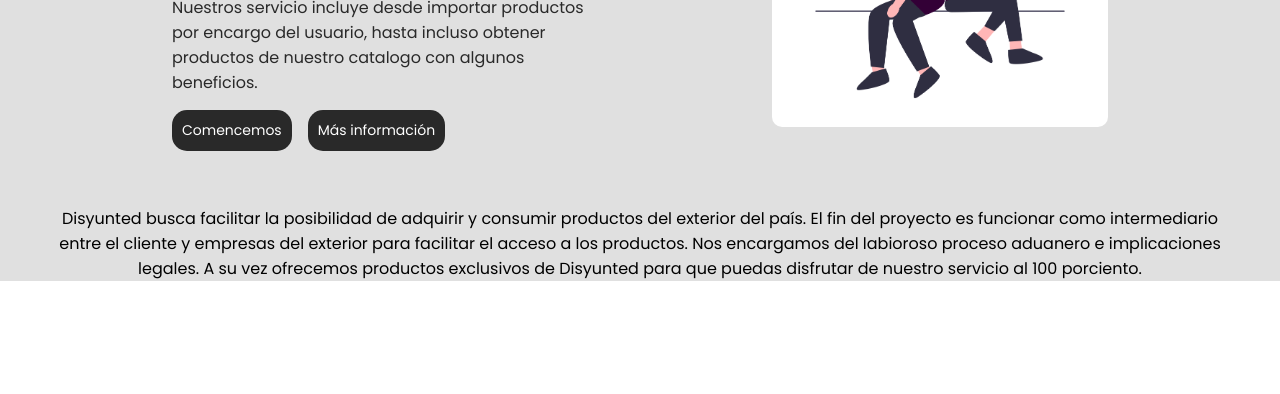
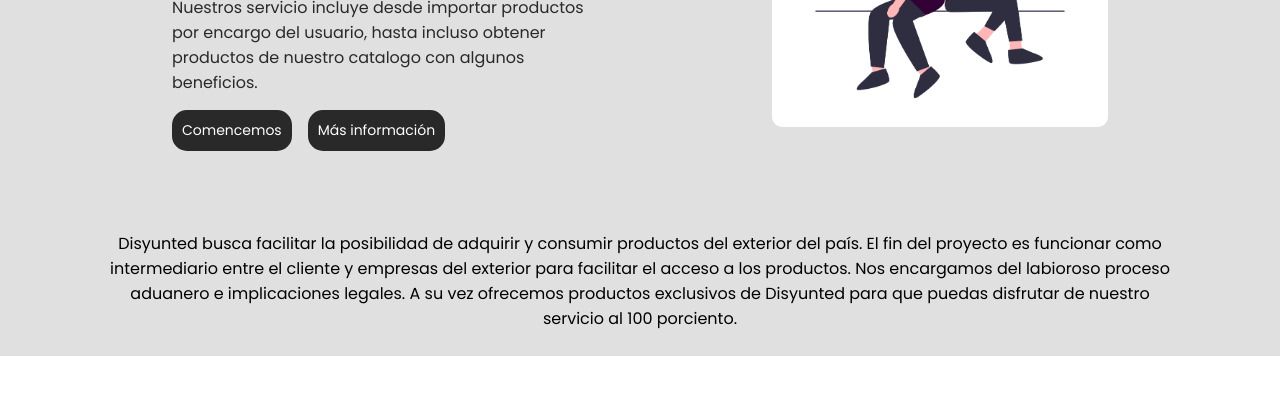
Before and after one commit to juanleyes/Disyunted, a plain HTML site: page index.html in a window 1280 px wide. Shown: the part 260-654 px from the top of the page. Drawn offline with Linux system fonts and the light colour scheme.

Commit message:
E3 terminada

```diff
--- a/css/style.css
+++ b/css/style.css
@@ -107,11 +107,14 @@ main {
 
 #about {
   max-width: 1200px;
+  margin: 25px 0;
   display: flex;
   justify-content: center;
   align-items: center;
 }
 
 .about_info {
+  width: 90%;
   text-align: center;
+  font-weight: 500;
 }
```
Also changed, not shown: index.html (+0 -1 lines).
